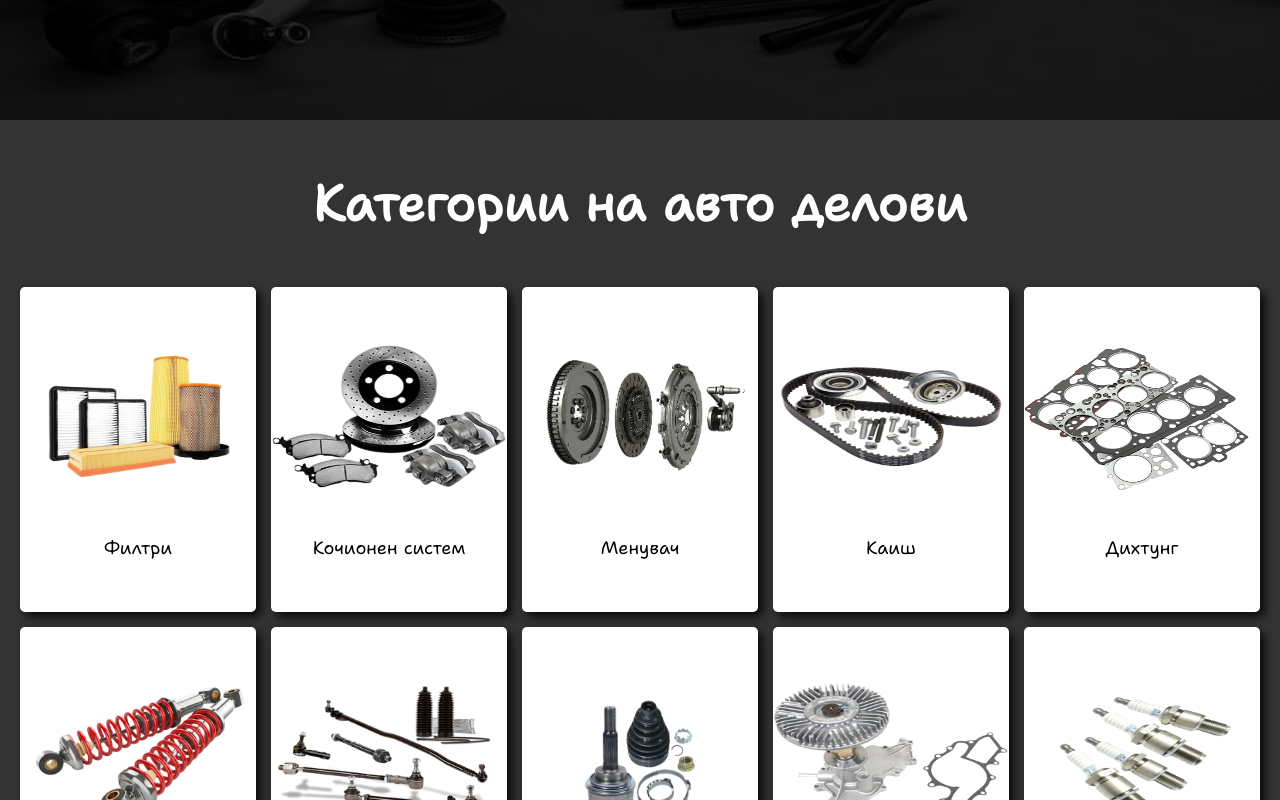
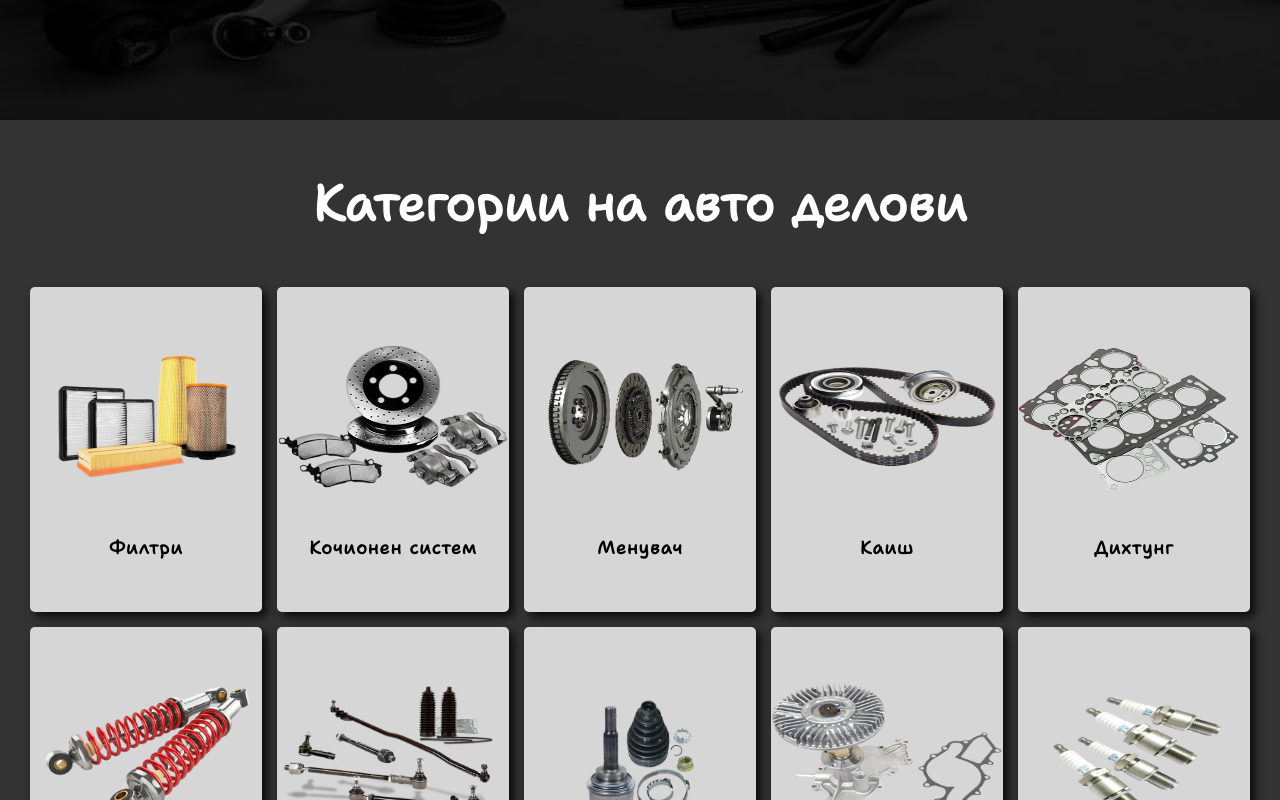
Before and after one commit to Riste05/autoparts, a React (Vite) app: page /delovi in a window 1280 px wide. Shown: the part 480-1280 px from the top of the page. Built offline with nearby package versions, Linux system fonts and the light colour scheme.

Commit message:
css update

```diff
--- a/src/pages/home/component/header/header.module.css
+++ b/src/pages/home/component/header/header.module.css
@@ -10,6 +10,8 @@
   width: 100%;
   max-width: 1700px;
   margin: 0 auto;
+  left: 0 ;
+  right: 0 ;
   padding: 20px;
   background-color: var(--transparent);
   display: flex;
--- a/src/pages/home/component/infoPurchase/infopurchase.module.css
+++ b/src/pages/home/component/infoPurchase/infopurchase.module.css
@@ -1,7 +1,7 @@
 .container {
   max-width: 1700px;
   margin: 0 auto;
-  padding: 40px 15px;
+  padding: 50px 30px;
   display: flex;
   justify-content: space-evenly;
   align-items: center;
--- a/src/pages/home/component/kategorii/CategoryParts.module.css
+++ b/src/pages/home/component/kategorii/CategoryParts.module.css
@@ -1,12 +1,9 @@
-.section {
-  padding: 50px 20px;
-  background-color: var(--transparent);
-}
-
 .container {
   width: 100%;
   max-width: 1700px;
   margin: 0 auto;
+  padding: 50px 30px;
+  background-color: var(--transparent);
 }
 
 .text {
@@ -35,7 +32,7 @@
   align-items: center;
   justify-content: space-evenly;
   padding: 30px 0 0;
-  background-color: var(--whitecol);
+  background-color: rgba(255, 255, 255,0.8);
   border-radius: 5px;
   cursor: pointer;
   text-align: center;
@@ -55,6 +52,8 @@
 .item p {
   margin: 20px 0;
   font-size: 18px;
+  font-weight: 600;
+  letter-spacing: 1px;
 }
 
 .item p::after {
```
